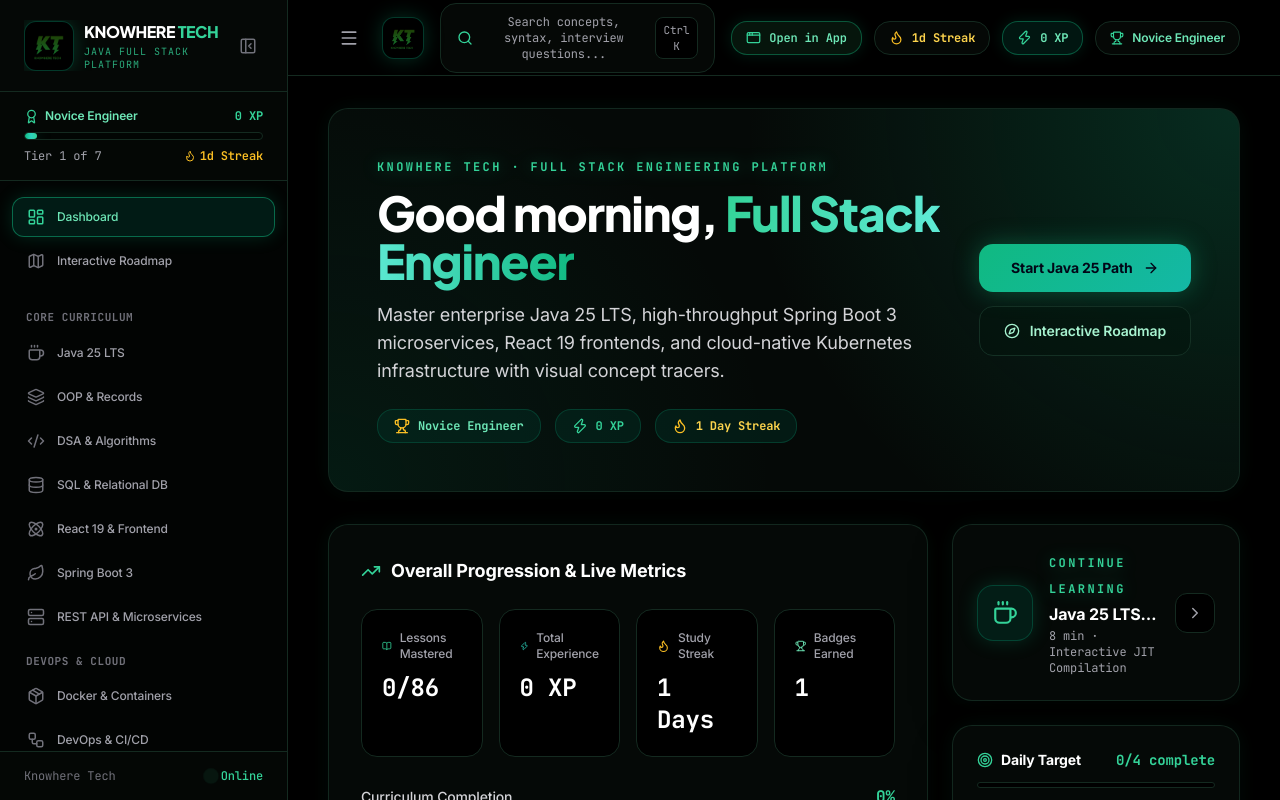
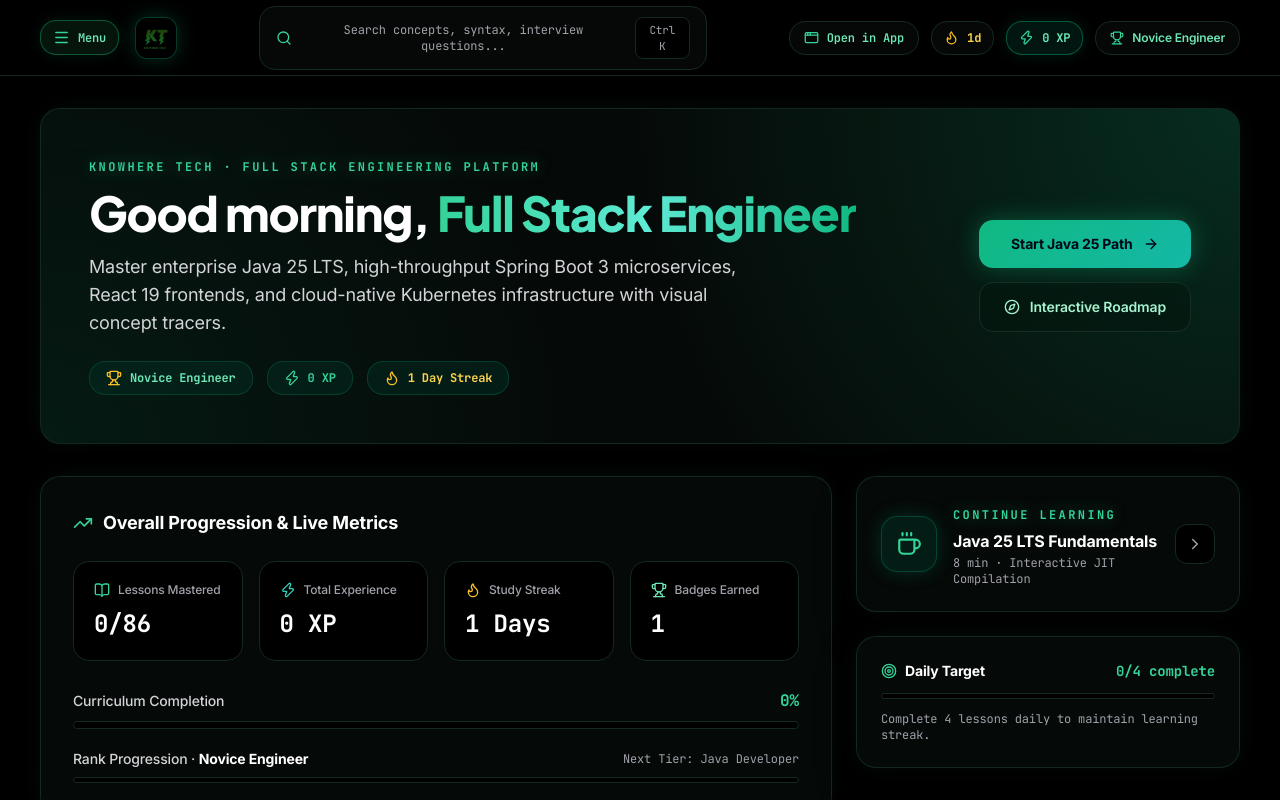
Before and after one commit to MrGokulaKrishnan/Knowhere-Tech, a React (Vite) app: page /dashboard in a window 1280 px wide. Built offline with nearby package versions, Linux system fonts and the light colour scheme.

Commit message:
feat: sidebar is closed by default on open and in courses, opened on-demand via Menu button

```diff
--- a/src/components/layout/AppShell.tsx
+++ b/src/components/layout/AppShell.tsx
@@ -1,5 +1,6 @@
 import React, { useState, useEffect } from 'react';
 import { useLocation } from 'react-router-dom';
+import { motion, AnimatePresence } from 'framer-motion';
 import Sidebar from './Sidebar';
 import Navbar from './Navbar';
 import MobileNavigation from './MobileNavigation';
@@ -11,43 +12,16 @@ interface AppShellProps {
 
 export default function AppShell({ children }: AppShellProps) {
   const location = useLocation();
-  const [mobileSidebarOpen, setMobileSidebarOpen] = useState(false);
+  // Sidebar is CLOSED by default on web load and when entering courses
+  const [sidebarOpen, setSidebarOpen] = useState(false);
+  const [commandOpen, setCommandOpen] = useState(false);
 
-  // Check if current page is an active course/lesson (e.g., /java/intro, /oop/polymorphism, /react/hooks)
-  const isLessonRoute = location.pathname.split('/').filter(Boolean).length >= 2;
-
-  // Initialize desktop sidebar collapse state: default to collapsed on lesson routes or user preference
-  const [desktopCollapsed, setDesktopCollapsed] = useState(() => {
-    try {
-      const stored = localStorage.getItem('knowhere:sidebar_collapsed');
-      if (stored !== null) return stored === 'true';
-      // Default to collapsed on lesson pages
-      return window.location.pathname.split('/').filter(Boolean).length >= 2;
-    } catch {
-      return false;
-    }
-  });
-
-  // Auto-collapse sidebar when entering a lesson page so it is never clumsy or in the way
+  // Automatically close sidebar on any route / page change
   useEffect(() => {
-    if (isLessonRoute) {
-      setDesktopCollapsed(true);
-    }
-    // Always auto-close mobile drawer on route change
-    setMobileSidebarOpen(false);
+    setSidebarOpen(false);
   }, [location.pathname]);
 
-  const handleToggleDesktopSidebar = () => {
-    setDesktopCollapsed(prev => {
-      const next = !prev;
-      try {
-        localStorage.setItem('knowhere:sidebar_collapsed', String(next));
-      } catch { /* ignore */ }
-      return next;
-    });
-  };
-
-  // Global Keyboard shortcuts: Ctrl+K (Search), Ctrl+[ / Ctrl+] (Toggle Sidebar)
+  // Global Keyboard shortcuts: Ctrl+K (Search), Ctrl+B / Escape (Sidebar)
   useEffect(() => {
     const handler = (e: KeyboardEvent) => {
       if ((e.ctrlKey || e.metaKey) && e.key === 'k') {
@@ -56,54 +30,55 @@ export default function AppShell({ children }: AppShellProps) {
       }
       if ((e.ctrlKey || e.metaKey) && (e.key === 'b' || e.key === '\\')) {
         e.preventDefault();
-        handleToggleDesktopSidebar();
+        setSidebarOpen(prev => !prev);
+      }
+      if (e.key === 'Escape') {
+        setSidebarOpen(false);
+        setCommandOpen(false);
       }
     };
     window.addEventListener('keydown', handler);
     return () => window.removeEventListener('keydown', handler);
   }, []);
 
-  const [commandOpen, setCommandOpen] = useState(false);
+  return (
+    <div className="flex h-screen bg-black text-[#f9fafb] overflow-hidden select-none">
+      {/* On-Demand Slide-Out Sidebar Drawer (Closed by default) */}
+      <AnimatePresence>
+        {sidebarOpen && (
+          <>
+            {/* Backdrop Overlay */}
+            <motion.div
+              initial={{ opacity: 0 }}
+              animate={{ opacity: 1 }}
+              exit={{ opacity: 0 }}
+              transition={{ duration: 0.2 }}
+              className="fixed inset-0 z-40 bg-black/80 backdrop-blur-sm"
+              onClick={() => setSidebarOpen(false)}
+            />
 
-  return (
-    <div className="flex h-screen bg-black text-[#f9fafb] overflow-hidden">
-      {/* Desktop Sidebar (Collapsible: Sleek 72px or Spacious 288px) */}
-      <Sidebar
-        collapsed={desktopCollapsed}
-        onToggleCollapse={handleToggleDesktopSidebar}
-      />
+            {/* Slide-In Navigation Panel */}
+            <motion.div
+              initial={{ x: '-100%' }}
+              animate={{ x: 0 }}
+              exit={{ x: '-100%' }}
+              transition={{ type: 'spring', damping: 28, stiffness: 300 }}
+              className="fixed inset-y-0 left-0 z-50 w-80 max-w-[85vw] bg-[#020403] border-r border-[#142a20] shadow-[0_0_50px_rgba(0,0,0,0.9)]"
+            >
+              <Sidebar mobile onClose={() => setSidebarOpen(false)} />
+            </motion.div>
+          </>
+        )}
+      </AnimatePresence>
 
-      {/* Mobile Drawer Overlay */}
-      {mobileSidebarOpen && (
-        <div
-          className="fixed inset-0 z-40 bg-black/80 backdrop-blur-sm lg:hidden transition-opacity"
-          onClick={() => setMobileSidebarOpen(false)}
-        />
-      )}
-
-      {/* Mobile Sidebar Drawer */}
-      <div
-        className={`fixed inset-y-0 left-0 z-50 w-72 bg-[#000000] border-r border-[#142a20] transform transition-transform duration-300 ease-out lg:hidden ${
-          mobileSidebarOpen ? 'translate-x-0' : '-translate-x-full'
-        }`}
-      >
-        <Sidebar mobile onClose={() => setMobileSidebarOpen(false)} />
-      </div>
-
-      {/* Main Content Viewport */}
-      <div className="flex flex-col flex-1 overflow-hidden min-w-0">
+      {/* Main Full-Width Content Viewport */}
+      <div className="flex flex-col flex-1 overflow-hidden min-w-0 w-full">
         <Navbar
-          onMenuClick={() => {
-            if (window.innerWidth < 1024) {
-              setMobileSidebarOpen(prev => !prev);
-            } else {
-              handleToggleDesktopSidebar();
-            }
-          }}
+          onMenuClick={() => setSidebarOpen(prev => !prev)}
           onSearchClick={() => setCommandOpen(true)}
         />
 
-        <main className="flex-1 overflow-y-auto pb-24 lg:pb-10 custom-scrollbar">
+        <main className="flex-1 overflow-y-auto pb-24 lg:pb-12 custom-scrollbar">
           {children}
         </main>
 
--- a/src/components/layout/Navbar.tsx
+++ b/src/components/layout/Navbar.tsx
@@ -1,5 +1,5 @@
 import React, { useState } from 'react';
-import { Menu, Search, Flame, Zap, Trophy, AppWindow, Download, PanelLeft } from 'lucide-react';
+import { Menu, Search, Flame, Zap, Trophy, AppWindow } from 'lucide-react';
 import { useLearning } from '@/context/LearningContext';
 import { getLevelFromXP } from '@/services/progressEngine';
 import KnowhereLogo from '@/components/ui/KnowhereLogo';
@@ -17,18 +17,20 @@ export default function Navbar({ onMenuClick, onSearchClick }: NavbarProps) {
 
   return (
     <>
-      <header className="h-[76px] flex items-center justify-between px-6 lg:px-10 border-b border-[#142a20] bg-[#000000]/90 backdrop-blur-md shrink-0 z-30 select-none">
-        {/* Left: Menu Trigger & Quick Logo */}
+      <header className="h-[76px] flex items-center justify-between px-4 sm:px-6 lg:px-10 border-b border-[#142a20] bg-[#000000]/90 backdrop-blur-md shrink-0 z-30 select-none">
+        {/* Left: Menu Trigger & Logo */}
         <div className="flex items-center gap-3">
           <button
             onClick={onMenuClick}
-            className="p-2.5 rounded-xl text-zinc-400 hover:text-emerald-400 hover:bg-emerald-950/40 transition-colors border border-transparent hover:border-emerald-800/40"
-            aria-label="Toggle navigation sidebar (Ctrl+B)"
-            title="Toggle sidebar (Ctrl+B)"
+            className="flex items-center gap-2 px-3 py-2 rounded-2xl bg-[#06150c] border border-emerald-500/40 text-emerald-300 hover:bg-[#0c2616] hover:border-emerald-400 text-xs font-semibold font-mono transition-all hover:scale-[1.02] shadow-[0_0_15px_rgba(16,185,129,0.12)] cursor-pointer"
+            aria-label="Open navigation menu (Ctrl+B)"
+            title="Open Courses Menu (Ctrl+B)"
           >
-            <Menu size={20} />
+            <Menu size={17} className="text-emerald-400" />
+            <span className="hidden sm:inline">Menu</span>
           </button>
-          <div className="flex items-center">
+
+          <div className="flex items-center ml-1">
             <KnowhereLogo size="sm" showText={false} />
           </div>
         </div>
@@ -36,41 +38,41 @@ export default function Navbar({ onMenuClick, onSearchClick }: NavbarProps) {
         {/* Center: Command Palette Trigger */}
         <button
           onClick={onSearchClick}
-          className="flex items-center gap-3 px-4 py-2.5 rounded-2xl bg-[#050806] border border-[#142a20] text-zinc-400 hover:border-emerald-500/50 hover:text-white hover:shadow-[0_0_20px_rgba(16,185,129,0.2)] transition-all text-xs mx-4 flex-1 max-w-md"
+          className="flex items-center gap-3 px-4 py-2.5 rounded-2xl bg-[#050806] border border-[#142a20] text-zinc-400 hover:border-emerald-500/50 hover:text-white hover:shadow-[0_0_20px_rgba(16,185,129,0.2)] transition-all text-xs mx-3 sm:mx-4 flex-1 max-w-md"
           aria-label="Search lessons and topics (Ctrl+K)"
         >
           <Search size={16} className="text-emerald-400 shrink-0" />
-          <span className="hidden sm:inline font-mono">Search concepts, syntax, interview questions...</span>
-          <span className="sm:hidden font-mono">Search...</span>
+          <span className="hidden md:inline font-mono">Search concepts, syntax, interview questions...</span>
+          <span className="md:hidden font-mono">Search...</span>
           <kbd className="hidden sm:inline-flex ml-auto items-center gap-1 rounded-lg bg-black border border-[#142a20] px-2 py-1 text-[11px] text-zinc-400 font-mono">
             Ctrl K
           </kbd>
         </button>
 
         {/* Right: Open In App + User Stats & Badges */}
-        <div className="flex items-center gap-3">
+        <div className="flex items-center gap-2 sm:gap-3">
           {/* Open in App Button */}
           <button
             onClick={() => setAppModalOpen(true)}
-            className="flex items-center gap-2 px-3.5 py-2 rounded-2xl bg-[#06150c] border border-emerald-500/40 text-emerald-300 hover:bg-[#0c2616] hover:border-emerald-400 text-xs font-semibold font-mono transition-all hover:scale-[1.02] shadow-[0_0_15px_rgba(16,185,129,0.15)]"
+            className="flex items-center gap-2 px-3 sm:px-3.5 py-2 rounded-2xl bg-[#050806] border border-[#142a20] hover:border-emerald-500/40 text-emerald-300 hover:bg-[#06150c] text-xs font-semibold font-mono transition-all hover:scale-[1.02]"
             title="Open or install Knowhere Tech as a standalone app"
           >
             <AppWindow size={15} className="text-emerald-400 shrink-0" />
-            <span className="hidden md:inline">Open in App</span>
-            <span className="md:hidden">App</span>
+            <span className="hidden lg:inline">Open in App</span>
+            <span className="lg:hidden hidden sm:inline">App</span>
           </button>
 
-          <div className="hidden sm:flex items-center gap-2 px-3.5 py-2 rounded-2xl bg-[#050806] border border-[#142a20] text-xs">
+          <div className="hidden sm:flex items-center gap-2 px-3 py-2 rounded-2xl bg-[#050806] border border-[#142a20] text-xs">
             <Flame size={15} className="text-amber-400" />
-            <span className="text-amber-300 font-mono font-bold">{progress?.streak || 1}d Streak</span>
+            <span className="text-amber-300 font-mono font-bold">{progress?.streak || 1}d</span>
           </div>
 
-          <div className="flex items-center gap-2 px-3.5 py-2 rounded-2xl bg-emerald-950/50 border border-emerald-500/40 text-xs shadow-[0_0_15px_rgba(16,185,129,0.15)]">
+          <div className="flex items-center gap-2 px-3 py-2 rounded-2xl bg-emerald-950/50 border border-emerald-500/40 text-xs shadow-[0_0_15px_rgba(16,185,129,0.15)]">
             <Zap size={15} className="text-emerald-400" />
             <span className="text-emerald-300 font-mono font-bold">{(progress?.xp || 0).toLocaleString()} XP</span>
           </div>
 
-          <div className="hidden lg:flex items-center gap-2 px-3.5 py-2 rounded-2xl bg-[#050806] border border-[#142a20] text-xs text-emerald-300">
+          <div className="hidden xl:flex items-center gap-2 px-3.5 py-2 rounded-2xl bg-[#050806] border border-[#142a20] text-xs text-emerald-300">
             <Trophy size={14} className="text-emerald-400" />
             <span className="font-semibold">{level.title}</span>
           </div>
--- a/src/components/layout/Sidebar.tsx
+++ b/src/components/layout/Sidebar.tsx
@@ -3,8 +3,7 @@ import { NavLink, useLocation } from 'react-router-dom';
 import {
   LayoutDashboard, Map, Coffee, Database, Atom, Leaf,
   Server, Terminal, Package, Workflow, Cloud, Layers, FolderOpen, MessageSquare,
-  TrendingUp, Settings, Flame, X, Code2, BookOpen, Award, AppWindow, Download,
-  PanelLeftClose, PanelLeftOpen, ChevronRight
+  TrendingUp, Settings, Flame, X, Code2, BookOpen, Award, AppWindow, Download
 } from 'lucide-react';
 import { useLearning } from '@/context/LearningContext';
 import { getLevelFromXP } from '@/services/progressEngine';
@@ -70,16 +69,9 @@ const NAV_SECTIONS: NavSection[] = [
 interface SidebarProps {
   mobile?: boolean;
   onClose?: () => void;
-  collapsed?: boolean;
-  onToggleCollapse?: () => void;
 }
 
-export default function Sidebar({
-  mobile,
-  onClose,
-  collapsed = false,
-  onToggleCollapse
-}: SidebarProps) {
+export default function Sidebar({ mobile, onClose }: SidebarProps) {
   const { progress } = useLearning();
   const level = getLevelFromXP(progress?.xp || 0);
   const location = useLocation();
@@ -87,51 +79,18 @@ export default function Sidebar({
 
   return (
     <>
-      <aside className={clsx(
-        'flex flex-col bg-[#020403] border-r border-[#142a20] h-full selection:bg-emerald-500/30 select-none z-20 transition-all duration-300 ease-in-out',
-        mobile
-          ? 'w-72 max-w-[85vw]'
-          : collapsed
-            ? 'w-[72px] shrink-0'
-            : 'w-72 shrink-0'
-      )}>
-        {/* Brand Header */}
-        <div className={clsx(
-          'flex items-center border-b border-[#142a20] bg-[#050806] transition-all',
-          collapsed && !mobile ? 'justify-center p-4' : 'justify-between px-6 py-5'
-        )}>
-          <NavLink
-            to="/dashboard"
-            onClick={mobile ? onClose : undefined}
-            className="flex items-center overflow-hidden"
-            title="Knowhere Tech"
-          >
-            {collapsed && !mobile ? (
-              <KnowhereLogo size="sm" showText={false} />
-            ) : (
+      <aside className="flex flex-col bg-[#020403] border-r border-[#142a20] h-full selection:bg-emerald-500/30 select-none z-20 w-full">
+        {/* Brand Header with Close Button */}
+        <div className="flex items-center justify-between px-6 py-5 border-b border-[#142a20] bg-[#050806]">
+          <NavLink to="/dashboard" onClick={onClose} className="flex items-center">
             <KnowhereLogo size="md" subtext="Java Full Stack Platform" />
-            )}
           </NavLink>
 
-          {/* Desktop Collapse Toggle */}
-          {!mobile && onToggleCollapse && (
-            <button
-              onClick={onToggleCollapse}
-              className={clsx(
-                'p-1.5 rounded-xl text-zinc-500 hover:text-emerald-400 hover:bg-emerald-950/40 transition-colors',
-                collapsed && 'hidden'
-              )}
-              title="Collapse sidebar"
-            >
-              <PanelLeftClose size={18} />
-            </button>
-          )}
-
-          {/* Mobile Close Button */}
-          {mobile && (
+          {onClose && (
             <button
               onClick={onClose}
-              className="text-zinc-400 hover:text-white p-2 rounded-xl hover:bg-emerald-950/40 transition-colors"
+              className="text-zinc-400 hover:text-white p-2 rounded-xl hover:bg-emerald-950/40 transition-colors cursor-pointer"
+              title="Close navigation menu"
             >
               <X size={20} />
             </button>
@@ -139,7 +98,6 @@ export default function Sidebar({
         </div>
 
         {/* User Level Card */}
-        {(!collapsed || mobile) ? (
         <div className="px-6 py-4 border-b border-[#142a20] bg-[#040705]">
           <div className="flex items-center justify-between mb-2">
             <span className="text-xs font-semibold text-emerald-300 flex items-center gap-1.5">
@@ -174,31 +132,15 @@ export default function Sidebar({
             </span>
           </div>
         </div>
-        ) : (
-          <div className="py-3 px-2 border-b border-[#142a20] flex flex-col items-center justify-center bg-[#040705]">
-            <div
-              className="w-10 h-10 rounded-xl bg-emerald-950/60 border border-emerald-500/40 flex items-center justify-center text-emerald-400 font-bold text-xs"
-              title={`${level.title} — ${(progress?.xp || 0).toLocaleString()} XP`}
-            >
-              L{level.level}
-            </div>
-          </div>
-        )}
 
         {/* Navigation Links */}
-        <nav className={clsx(
-          'flex-1 overflow-y-auto py-4 space-y-1 custom-scrollbar',
-          collapsed && !mobile ? 'px-2' : 'px-3'
-        )}>
+        <nav className="flex-1 overflow-y-auto py-4 px-3 space-y-1 custom-scrollbar">
           {NAV_SECTIONS.map((sec, secIdx) => (
             <div key={secIdx} className="mb-4">
-              {sec.title && (!collapsed || mobile) && (
+              {sec.title && (
                 <p className="text-[11px] font-bold text-zinc-500 tracking-wider px-3.5 pt-3 pb-1.5 uppercase font-mono">
                   {sec.title}
                 </p>
-              )}
-              {sec.title && (collapsed && !mobile) && (
-                <div className="my-2 border-t border-[#142a20]/60" />
               )}
               <div className="space-y-1">
                 {sec.items.map((item) => {
@@ -210,32 +152,26 @@ export default function Sidebar({
                     <NavLink
                       key={item.path}
                       to={item.path}
-                      onClick={mobile ? onClose : undefined}
-                      title={collapsed && !mobile ? item.label : undefined}
+                      onClick={onClose}
                       className={clsx(
-                        'flex items-center rounded-xl text-xs font-medium transition-all duration-150 group',
-                        collapsed && !mobile
-                          ? 'justify-center p-3'
-                          : 'justify-between px-3.5 py-2.5',
+                        'flex items-center justify-between px-3.5 py-2.5 rounded-xl text-xs font-medium transition-all duration-150 group',
                         isActive
-                          ? 'bg-emerald-950/60 text-emerald-300 border border-emerald-500/50 shadow-[0_0_18px_rgba(16,185,129,0.2)] font-bold'
+                          ? 'bg-emerald-950/60 text-emerald-300 border border-emerald-500/50 shadow-[0_0_18px_rgba(16,185,129,0.2)] font-bold translate-x-1'
                           : 'text-zinc-400 hover:text-white hover:bg-[#060a08] border border-transparent'
                       )}
                     >
                       <div className="flex items-center gap-3 min-w-0">
                         <Icon
-                          size={18}
+                          size={17}
                           className={clsx(
                             'shrink-0 transition-colors',
                             isActive ? 'text-emerald-400' : 'text-zinc-500 group-hover:text-emerald-400'
                           )}
                         />
-                        {(!collapsed || mobile) && (
                         <span className="truncate">{item.label}</span>
-                        )}
                       </div>
 
-                      {(!collapsed || mobile) && item.badge && (
+                      {item.badge && (
                         <span className="text-[10px] font-mono px-2 py-0.5 rounded-full bg-emerald-950/80 border border-emerald-800/60 text-emerald-300 font-bold shrink-0">
                           {item.badge}
                         </span>
@@ -248,50 +184,31 @@ export default function Sidebar({
           ))}
 
           {/* Open in App Button inside Sidebar */}
-          <div className={clsx('pt-2', collapsed && !mobile ? 'px-0' : 'px-1')}>
+          <div className="pt-2 px-1">
             <button
               onClick={() => {
-                if (mobile && onClose) onClose();
+                if (onClose) onClose();
                 setAppModalOpen(true);
               }}
-              title="Open in App (PWA)"
-              className={clsx(
-                'w-full flex items-center rounded-2xl bg-[#04130a] border border-emerald-500/40 text-emerald-300 hover:bg-[#092213] hover:border-emerald-400 transition-all group shadow-[0_0_15px_rgba(16,185,129,0.15)] text-xs font-mono font-semibold',
-                collapsed && !mobile
-                  ? 'justify-center p-3'
-                  : 'justify-between px-3.5 py-3'
-              )}
+              className="w-full flex items-center justify-between px-3.5 py-3 rounded-2xl bg-[#04130a] border border-emerald-500/40 text-emerald-300 hover:bg-[#092213] hover:border-emerald-400 transition-all group shadow-[0_0_15px_rgba(16,185,129,0.15)] text-xs font-mono font-semibold cursor-pointer"
             >
               <div className="flex items-center gap-2.5">
                 <AppWindow size={16} className="text-emerald-400 group-hover:scale-110 transition-transform" />
-                {(!collapsed || mobile) && <span>Open in App</span>}
+                <span>Open in App</span>
               </div>
-              {(!collapsed || mobile) && <Download size={14} className="text-emerald-400" />}
+              <Download size={14} className="text-emerald-400" />
             </button>
           </div>
         </nav>
 
-        {/* Footer System Status / Expand trigger */}
-        <div className={clsx(
-          'border-t border-[#142a20] bg-[#040705] transition-all',
-          collapsed && !mobile ? 'p-3 flex justify-center' : 'px-6 py-4'
-        )}>
-          {collapsed && !mobile ? (
-            <button
-              onClick={onToggleCollapse}
-              className="p-2 rounded-xl text-zinc-500 hover:text-emerald-400 hover:bg-emerald-950/40 transition-colors"
-              title="Expand sidebar"
-            >
-              <PanelLeftOpen size={18} />
-            </button>
-          ) : (
+        {/* Footer System Status */}
+        <div className="px-6 py-4 border-t border-[#142a20] bg-[#040705]">
           <div className="flex items-center justify-between text-xs text-zinc-500">
             <span className="font-mono">Knowhere Tech</span>
             <span className="flex items-center gap-1.5 text-emerald-400 font-mono font-medium text-xs">
               <span className="w-2 h-2 rounded-full bg-emerald-400 animate-ping" /> Online
             </span>
           </div>
-          )}
         </div>
       </aside>
 
```
Lines whose indentation alone changed are shown as unchanged.
